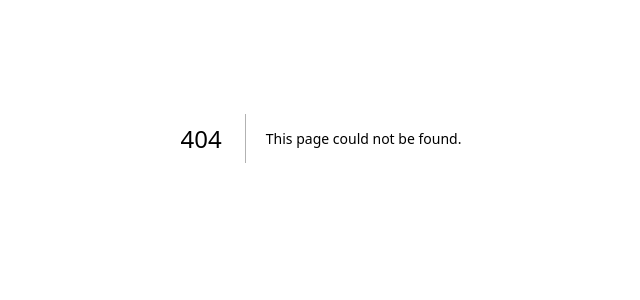
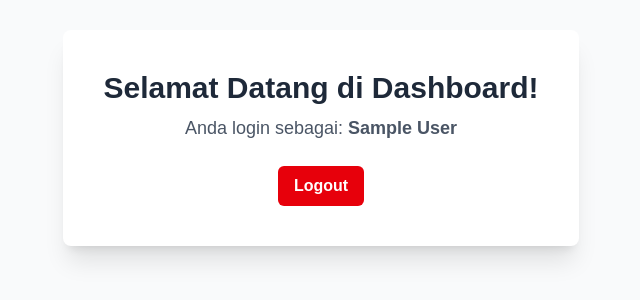
Before and after one commit to betsky2112/portal-mahasiswa, a Next.js app: page /dashboard in a window 1280 px wide. Before the commit this address had no page. Shown: the part 262-562 px from the top of the page, without its empty margins (319-959 px from the left). Built offline with nearby package versions, Linux system fonts and the light colour scheme; no server answers; sample sign-in values are in the browser's storage.

Commit message:
Add DashboardPage and LogoutButton components for user session management

```diff
--- /dev/null
+++ b/src/app/dashboard/page.tsx
@@ -0,0 +1,31 @@
+// app/dashboard/page.tsx
+
+import { getServerSession } from 'next-auth/next';
+import { authOptions } from '@/app/api/auth/[...nextauth]/route';
+import { redirect } from 'next/navigation';
+import LogoutButton from '@/components/auth/LogoutButton';
+
+export default async function DashboardPage() {
+    const session = await getServerSession(authOptions);
+
+    if (!session) {
+        redirect('/login');
+    }
+
+    return (
+        <div className="flex flex-col items-center justify-center min-h-screen bg-gray-50">
+            <div className="p-10 bg-white rounded-lg shadow-xl text-center">
+                <h1 className="text-3xl font-bold text-gray-800">Selamat Datang di Dashboard!</h1>
+                <p className="mt-2 text-lg text-gray-600">
+                    Anda login sebagai:{' '}
+                    <span className="font-semibold">
+                        {session.user?.name || session.user?.email}
+                    </span>
+                </p>
+                <div className="mt-6">
+                    <LogoutButton />
+                </div>
+            </div>
+        </div>
+    );
+}
--- /dev/null
+++ b/src/components/auth/LogoutButton.tsx
@@ -0,0 +1,15 @@
+// components/auth/LogoutButton.tsx
+'use client';
+
+import { signOut } from 'next-auth/react';
+
+export default function LogoutButton() {
+    return (
+        <button
+            onClick={() => signOut({ callbackUrl: '/' })} // Arahkan ke homepage setelah logout
+            className="px-4 py-2 font-semibold text-white bg-red-600 rounded-md hover:bg-red-700 focus:outline-none focus:ring-2 focus:ring-offset-2 focus:ring-red-500"
+        >
+            Logout
+        </button>
+    );
+}
```
